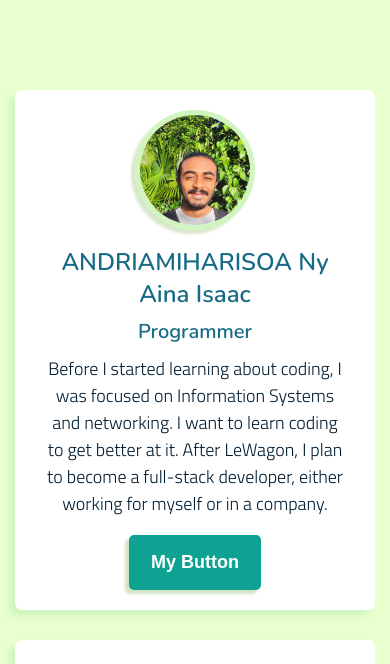
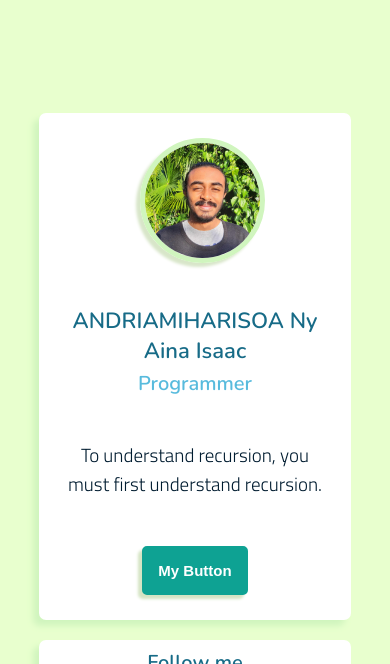
Before and after one commit to Isaac-Andriamiharisoa/profile, a plain HTML site: page index.html in a window 390 px wide. Shown: the top 664 px of the page. Drawn offline with nearby package versions, Linux system fonts and the light colour scheme.

Commit message:
fixed some bugs with the style

```diff
--- a/index.html
+++ b/index.html
@@ -16,25 +16,25 @@
 	<link rel="preconnect" href="https://fonts.gstatic.com" crossorigin>
 	<link href="https://fonts.googleapis.com/css2?family=Titillium+Web:wght@300&display=swap" rel="stylesheet">
 	<link rel="stylesheet" href="./style.css">
-	<title>Document</title>
+	<title>Isaac's Profile</title>
 </head>
 
 <body>
 	<div class="container">
 		<div class="card">
 			<div class="img-container">
-				<img class="img-circle" src="/profile/images/379641515_3467479196807666_5918332153917180258_n.jpg" alt="">
+				<img class="img-circle" src="./images/379641515_3467479196807666_5918332153917180258_n.jpg" alt="Profile picture">
 			</div>
-			<h1>ANDRIAMIHARISOA Ny Aina Isaac</h1>
-			<h2>Programmer</h2>
+			<div class="text-container">
+				<h1>ANDRIAMIHARISOA Ny Aina Isaac</h1>
+				<h2>Programmer</h2>
+			</div>
 			<p>
-				Before I started learning about coding, I was focused on Information Systems and networking.
-				I want to learn coding to get better at it.
-				After LeWagon, I plan to become a full-stack developer, either working for myself or in a company.
+				To understand recursion, you must first understand recursion.
 			</p>
 			<button class="btn-green-tea"><strong>My Button</strong></button>
 		</div>
-		<div class="card">
+		<div class="card social-card">
 			<h2>Follow me</h2>
 			<ul class="list-inline">
 				<li>
--- a/style.css
+++ b/style.css
@@ -1,3 +1,13 @@
+* {
+    margin: 0;
+    padding: 0;
+    box-sizing: border-box;
+}
+
+html {
+    height: 100%;
+}
+
 body {
     background-color: #E8FFCE;
     height: max-content;
@@ -7,22 +17,65 @@ body {
 }
 
 .container {
-    width: 100%;
-    margin: 0 auto;
+    width: 100vw;
+    height: 100vh;
+    display: flex;
+    flex-direction: column;
+    justify-content: center;
+    align-items: center;
 }
 
 .card {
+    display: flex;
+    flex-direction: column;
+    justify-content: space-around;
+    align-items: center;
     width: 35%;
-    margin: 0 auto;
+    height: 60%;
     padding: 30px;
-    margin-top: 30px;
     border-radius: 7px;
     text-align: center;
     background-color: #FFF;
     box-shadow: -6px 6px 6px #D0F5BE;
 }
 
-.img-container {
+.text-container {
+    display: flex;
+    flex-direction: column;
+    align-items: center;
+    text-align: center;
+}
+
+.text-container h2 {
+    padding-top: 10px;
+    color: #58bbdd;
+}
+
+.social-card {
+    height: min-content;
+    padding: 0 30px;
+    margin-top: 20px;
+}
+
+.social-card h2 {
+    padding: 15px 0 0;
+    margin: 0;
+}
+
+.list-inline {
+    height: min-content;
+    list-style: none;
+    padding-left: 0px;
+    margin: 0;
+}
+
+.list-inline>li {
+    display: inline-block;
+    padding: 0px 20px;
+}
+
+.img-circle {
+    object-fit: cover;
     width: 125px;
     height: 125px;
     margin: 0 auto;
@@ -33,10 +86,6 @@ body {
     box-shadow: -4px 4px 3px rgb(216, 230, 201);
 }
 
-.img-circle {
-    width: 100%;
-}
-
 h1,
 h2,
 h3 {
@@ -44,8 +93,24 @@ h3 {
     color: #176B87;
 }
 
+h1 {
+    font-size: 25px;
+    margin-top: 10px;
+}
+
 p {
-    font-size: 18px;
+    font-size: 19px;
+}
+
+a {
+    text-decoration: none;
+    color: #0EA293;
+    font-size: 40px;
+    transition: all 150ms;
+}
+
+a:hover {
+    color: #27E1C1;
 }
 
 .btn-green-tea {
@@ -59,52 +124,53 @@ p {
     border: 2px solid #0EA293;
     cursor: pointer;
     box-shadow: -4px 4px 3px rgb(212, 228, 195);
+    transition: all 150ms;
 }
 
 .btn-green-tea:hover {
-    background-color: white;
+    background-color: #fcfff8;
     color: #0EA293;
-}
-
-.list-inline {
-    list-style: none;
-    padding-left: 0px;
-}
-
-.list-inline>li {
-    display: inline-block;
-    padding: 0px 20px;
-}
-
-a {
-    text-decoration: none;
-    color: #0EA293;
-    font-size: 50px;
-}
-
-a:hover {
-    color: #27E1C1;
 }
 
 @media (max-width: 960px) {
 
     /* For a screen < 960px, this CSS will be read */
-    .container {
-        width: 700px;
+    .card {
+        width: 85%;
     }
 
-    .card {
+    .img-container {
+        width: 110px;
+        height: 110px;
+    }
+
+    p {
         width: 85%;
+    }
+
+    h1 {
+        font-size: 22px;
+        width: 85%;
+    }
+
+    h2 {
+        font-size: 20px;
+        line-height: 15px;
+    }
+
+    a {
+        font-size: 40px;
+    }
+
+    .btn-green-tea {
+        padding: 14px;
+        font-size: 15px;
     }
 }
 
 @media (max-width: 720px) {
 
     /* For a screen < 720px, this CSS will be read */
-    .container {
-        width: 500px;
-    }
-
     .card {
         width: 85%;
     }
@@ -113,33 +179,72 @@ a:hover {
 @media (max-width: 540px) {
 
     /* For a screen < 540px, this CSS will be read */
-    .container {
-        width: 100%;
-        margin: 90px auto;
+    .card {
+        width: 80%;
+        padding: 0px;
     }
 
-    .card {
-        width: 80%;
-        margin: 0 auto;
-        padding: 20px 30px;
-        margin-top: 30px;
+    p {
+        width: 85%;
     }
 
     h1 {
-        font-size: 24px;
+        font-size: 22px;
+        width: 85%;
     }
 
     h2 {
         font-size: 20px;
-        line-height: 10px;
+        line-height: 15px;
     }
 
     .img-container {
         width: 110px;
-            height: 110px;
+        height: 110px;
     }
 
     a {
         font-size: 40px;
     }
+
+    .btn-green-tea {
+        padding: 14px;
+        font-size: 15px;
+    }
 }
+
+@media (max-width: 380px) {
+    .img-circle {
+        width: 100px;
+        height: 100px;
+    }
+
+    .card {
+        width: 80%;
+        padding: 10px 15px;
+    }
+
+    .btn-green-tea {
+        padding: 10px;
+        font-size: 15px;
+    }
+
+    p {
+        width: 85%;
+    }
+
+    h1 {
+        font-size: 20px;
+        width: 80%;
+    }
+
+    h2 {
+        font-size: 18px;
+        line-height: 10px;
+    }
+
+    a {
+        font-size: 30px;
+        padding-top: 10px;
+    }
+}
```
